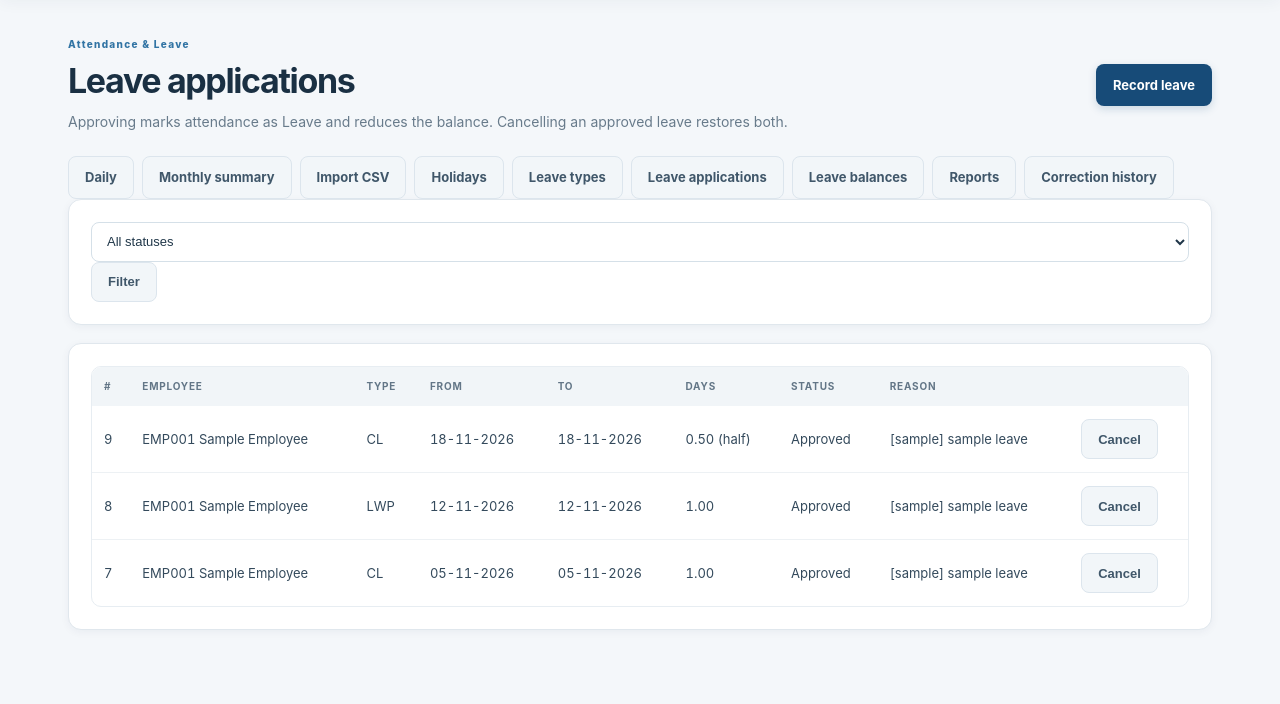
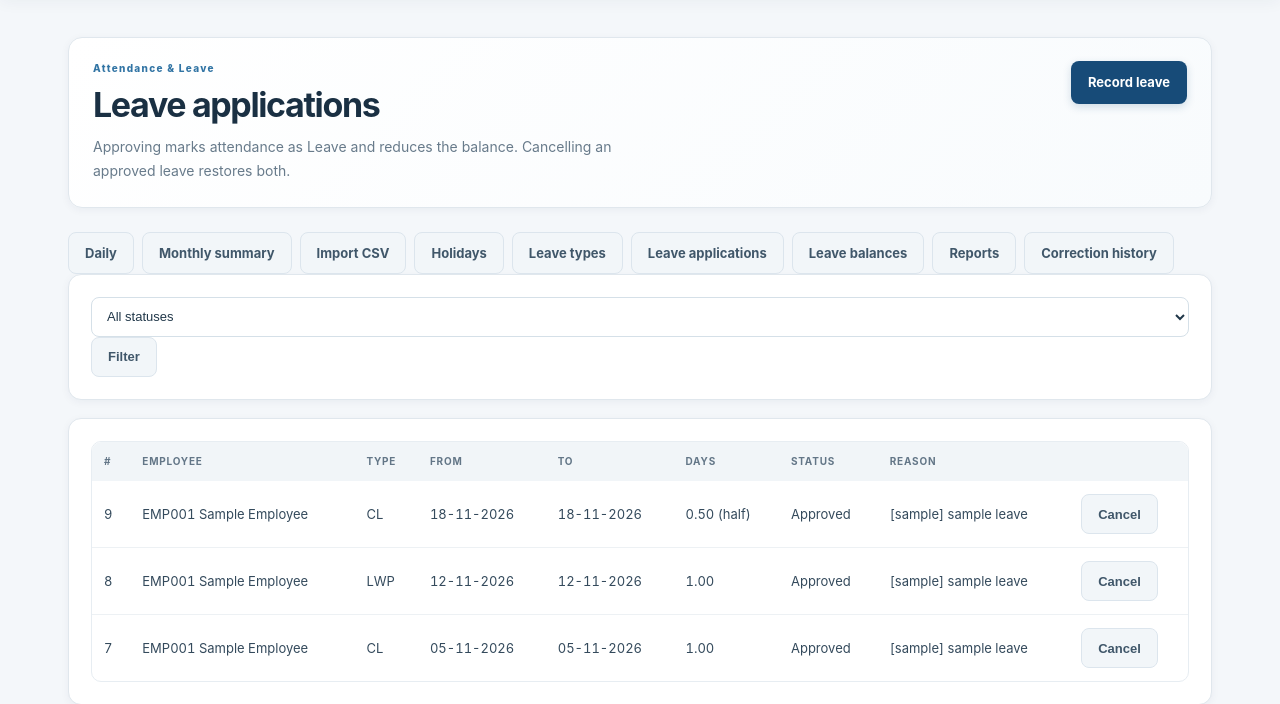
Before and after one commit to pk15pi/synfo-invoice-studio, a Django app: page /attendance/leave/ in a window 1280 px wide. Shown: the part 126-830 px from the top of the page. Run offline with Django 5.2, Linux system fonts and the light colour scheme; data comes from the database, SQL or seed files in the repository; both versions use the stored data as it was after the commit.

Commit message:
documents

```diff
--- a/invoice_app/static/invoice_app/style.css
+++ b/invoice_app/static/invoice_app/style.css
@@ -334,3 +334,104 @@ footer{margin-top:24px;border-color:#e0e7ed;background:rgba(255,255,255,.42)}
  .payroll-toolbar,.payroll-toolbar .filters{width:100%;flex-wrap:wrap}
  .payroll-toolbar .filters .field{flex:1 1 125px}
 }
+
+/* Invoice detail page */
+.page-heading.split{
+ display:grid;
+ grid-template-columns:minmax(0,1fr) minmax(390px,1.05fr);
+ align-items:start;
+ gap:28px;
+ padding:23px 24px;
+ border:1px solid #e0e7ed;
+ border-radius:14px;
+ background:linear-gradient(135deg,#fff 0%,#f8fbfd 100%);
+ box-shadow:var(--shadow-sm);
+}
+.page-heading.split>div:first-child{min-width:0}
+.page-heading.split>div:last-child{
+ display:flex;
+ align-items:center;
+ justify-content:flex-end;
+ flex-wrap:wrap;
+ gap:8px;
+ min-width:0;
+}
+.page-heading.split>div:last-child>.button{white-space:nowrap}
+.page-heading.split #otherfmt{
+ display:flex;
+ flex:1 1 100%;
+ align-items:center;
+ gap:8px;
+ min-width:0;
+ margin:0;
+}
+.page-heading.split #otherfmt .field{flex:1 1 220px;min-width:0}
+.page-heading.split #otherfmt .button{flex:0 0 auto}
+.page-heading.split>div:last-child>.muted{flex:1 1 100%;text-align:right}
+.page-heading.split>div:first-child>.muted{max-width:680px;line-height:1.75}
+.page-heading.split~.panel,
+.page-heading.split~form.panel{border-color:#e0e7ed}
+.page-heading.split~.panel>table.pdfcols{
+ display:table!important;
+ width:100%;
+ max-width:100%;
+ overflow:visible;
+ border-collapse:separate;
+ border-spacing:0;
+}
+.page-heading.split~.panel>table.pdfcols th{
+ padding:13px 14px;
+ border-bottom:1px solid #dfe7ed;
+ background:#edf4f8;
+ color:#526a7c;
+ font-size:10px;
+ letter-spacing:.075em;
+}
+.page-heading.split~.panel>table.pdfcols th:first-child{border-radius:8px 0 0 0}
+.page-heading.split~.panel>table.pdfcols th:last-child{border-radius:0 8px 0 0}
+.page-heading.split~.panel>table.pdfcols td{padding:14px}
+.page-heading.split~.panel>table.pdfcols tbody tr:nth-child(even) td{background:#f8fafc}
+.page-heading.split~.panel>table.pdfcols tbody tr:last-child td{
+ border-top:2px solid #dce6ed;
+ background:#f3f7fa;
+ color:#203b50;
+ font-weight:600;
+}
+.page-heading.split~.panel>table.pdfcols td.num,
+.page-heading.split~.panel>table.pdfcols th:not(:first-child):not(:nth-child(2)){white-space:nowrap}
+.page-heading.split~.panel h2{color:#243b4e;letter-spacing:-.015em}
+.page-heading.split~.panel .pill{vertical-align:middle}
+.page-heading.split~.panel .form-panel{
+ max-width:none;
+ margin-top:20px;
+ padding:20px;
+ background:#f8fafc;
+}
+.page-heading.split~form.panel{max-width:none}
+.page-heading.split~form.panel input:not([type=hidden]){
+ width:min(100%,520px);
+ min-height:40px;
+ padding:9px 11px;
+ border:1px solid #d5e0e8;
+ border-radius:8px;
+}
+.page-heading.split~form.panel input:focus{
+ border-color:#6e9fc2;
+ outline:none;
+ box-shadow:0 0 0 3px rgba(69,132,174,.14);
+}
+@media(max-width:850px){
+ .page-heading.split{grid-template-columns:minmax(0,1fr);gap:16px}
+ .page-heading.split>div:last-child{justify-content:flex-start}
+ .page-heading.split>div:last-child>.muted{text-align:left}
+}
+@media(max-width:560px){
+ .page-heading.split{padding:18px 16px}
+ .page-heading.split>div:last-child>.button{flex:1 1 calc(50% - 8px)}
+ .page-heading.split #otherfmt{flex-wrap:wrap}
+ .page-heading.split #otherfmt .field,
+ .page-heading.split #otherfmt .button{flex:1 1 100%;width:100%}
+ .page-heading.split~.panel>table.pdfcols{min-width:650px}
+ .page-heading.split~.panel:has(>table.pdfcols){overflow-x:auto}
+ .page-heading.split~form.panel input:not([type=hidden]){width:100%}
+}
```
Also changed, not shown: db.sqlite3.
